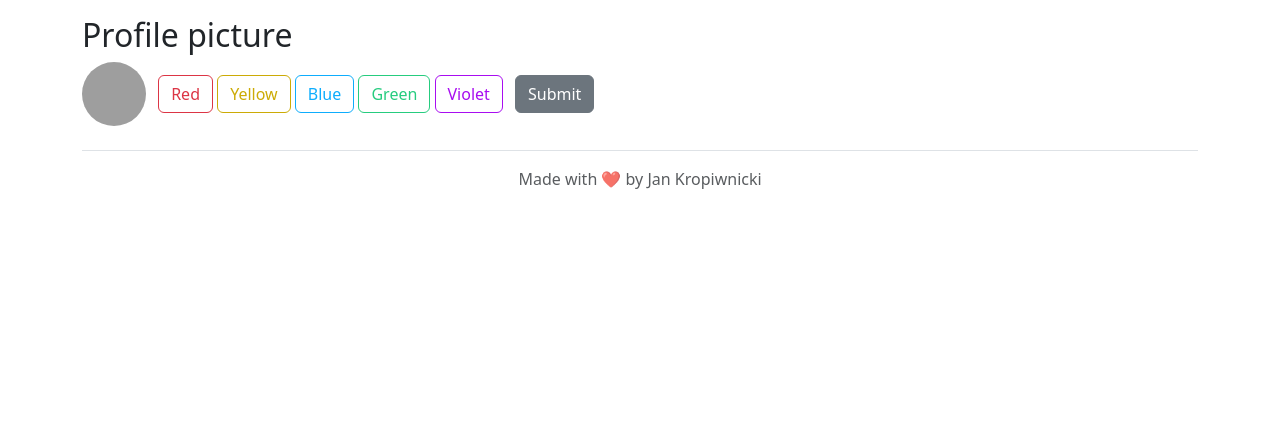
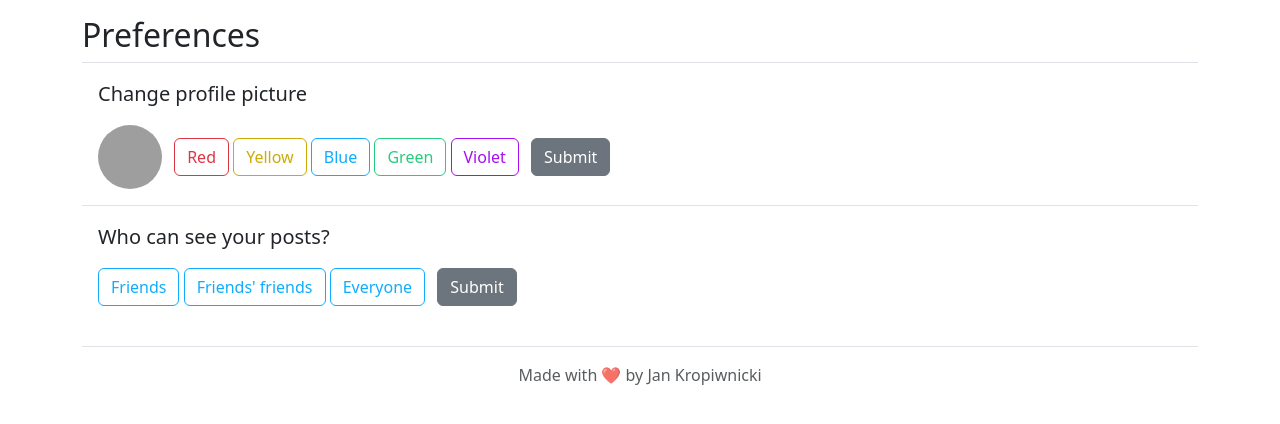
Before and after one commit to jan-kropiwnicki/faces, a Django app: page /preferences/ in a window 1280 px wide. Shown: the part 128-552 px from the top of the page. Run offline with Django 4.2, Linux system fonts and the light colour scheme; grey boxes are pictures that could not be loaded.

Commit message:
Added post visibility setting

```diff
--- a/faces/urls.py
+++ b/faces/urls.py
@@ -45,4 +45,5 @@ urlpatterns = [
     path('preferences/', faces_app.views.preferences, name="preferences"),
     path('notifications/', faces_app.views.notifications, name="notifications"),
     path('change_profile_picture/', faces_app.views.change_profile_picture, name="change_profile_picture"),
+    path('change_post_visibility/', faces_app.views.change_post_visibility, name="change_post_visibility")
 ]
--- a/faces_app/views.py
+++ b/faces_app/views.py
@@ -1,5 +1,5 @@
 from django.shortcuts import render, get_object_or_404
-from .models import Post, Comment
+from .models import Post, Comment, Person
 from django.contrib.auth.models import User
 from datetime import datetime
 from django.http import HttpResponseRedirect, JsonResponse
@@ -292,3 +292,16 @@ def change_profile_picture(request):
     profile_picture.url = f"img/profiles/{color}.png"
     profile_picture.save()
     return HttpResponseRedirect(reverse("preferences"))
+
+
+def change_post_visibility(request):
+    choice = request.POST["post_vis"]
+    person = request.user.person
+    if choice == "friends":
+        person.post_vis = Person.POST_VIS_FRIENDS
+    elif choice == "friends-friends":
+        person.post_vis = Person.POST_VIS_FRIENDS_FRIENDS
+    elif choice == "everyone":
+        person.post_vis = Person.POST_VIS_EVERYONE
+    person.save()
+    return HttpResponseRedirect(reverse("preferences"))
--- a/templates/preferences.html
+++ b/templates/preferences.html
@@ -4,12 +4,10 @@
 {% block title %}Preferences &ndash; {% endblock %}
 
 {% block content %}
-    <style>
-
-    </style>
-    <h2>Profile picture</h2>
-    <form method="post" action="{% url 'change_profile_picture' %}">
+    <h2>Preferences</h2>
+    <form method="post" action="{% url 'change_profile_picture' %}" class="border-top p-3">
         {% csrf_token %}
+        <p class="lead">Change profile picture</p>
         <img src="{% static user.profilepicture.url %}" alt="{{ user.username }}" class="rounded-circle me-2" width="64" height="64">
 
         <input type="radio" class="btn-check" name="color" id="red" value="red" autocomplete="off"
@@ -34,4 +32,22 @@
 
         <button type="submit" class="btn btn-secondary ms-2">Submit</button>
     </form>
+    <form method="post" action="{% url 'change_post_visibility' %}" class="border-top p-3">
+        {% csrf_token %}
+        <p class="lead">Who can see your posts?</p>
+
+        <input type="radio" class="btn-check" name="post_vis" id="friends" value="friends" autocomplete="off"
+               {% if user.person.post_vis == 0 %}checked{% endif %}>
+        <label class="btn btn-outline-primary" for="friends">Friends</label>
+
+        <input type="radio" class="btn-check" name="post_vis" id="friends-friends" value="friends-friends" autocomplete="off"
+               {% if user.person.post_vis == 1 %}checked{% endif %}>
+        <label class="btn btn-outline-primary" for="friends-friends">Friends' friends</label>
+
+        <input type="radio" class="btn-check" name="post_vis" id="everyone" value="everyone" autocomplete="off"
+               {% if user.person.post_vis == 2 %}checked{% endif %}>
+        <label class="btn btn-outline-primary" for="everyone">Everyone</label>
+
+        <button type="submit" class="btn btn-secondary ms-2">Submit</button>
+    </form>
 {% endblock %}
--- a/templates/user.html
+++ b/templates/user.html
@@ -36,6 +36,7 @@
             </span>
         {% endif %}
         </h2>
+        {% if user.person in viewed_user.person.friends.all or viewed_user == user or mutual_friend_count and viewed_user.person.post_vis != 0 or viewed_user.person.post_vis == 2 %}
             {% if post_list %}
                 <p>{% if viewed_user == user %}Your{% else %}{{ viewed_user.first_name }}'s{% endif %} posts:</p>
             {% else %}
@@ -115,5 +116,10 @@
                     }
                 </script>
             {% endfor %}
+        {% elif viewed_user.person.post_vis == 0 %}
+            <p class="lead text-danger">You can only view {{ viewed_user.first_name }}'s posts if you are his friend.</p>
+        {% else %}
+            <p class="lead text-danger">You can only view {{ viewed_user.first_name }}'s posts if you have any mutual friends with them.</p>
+        {% endif %}
     {% endif %}
 {% endblock %}
```
Also changed, not shown: faces_app/models.py (+14 -0 lines), db.sqlite3, faces_app/migrations/0003_person_post_vis.py (added). Lines whose indentation alone changed are shown as unchanged.
